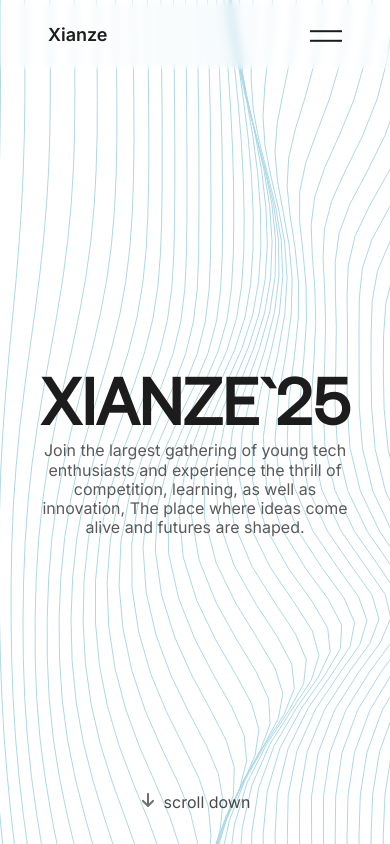
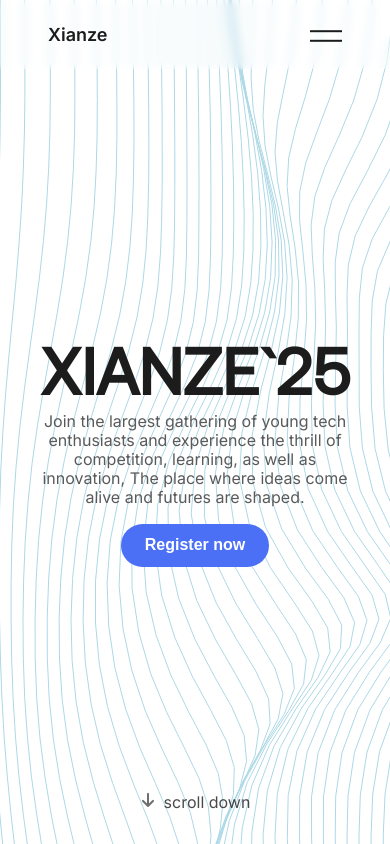
Before and after one commit to Mugunth140/xianze, a Next.js app: page / in a window 390 px wide. Built offline with nearby package versions, Linux system fonts and the light colour scheme.

Commit message:
patch 0.14

```diff
--- a/src/app/layout.jsx
+++ b/src/app/layout.jsx
@@ -3,7 +3,7 @@ import Navbar from "@/components/Navbar";
 import "./globals.scss";
 
 export const metadata = {
-  title: "Create Next App",
+  title: "Xianze | Home",
   description: "Generated by create next app",
 };
 
--- a/src/app/page.jsx
+++ b/src/app/page.jsx
@@ -41,6 +41,7 @@ export default function Home() {
         <div className="heroSubtitle">
           <p>Join the largest gathering of young tech enthusiasts and experience the thrill of competition, learning, as well as innovation, The place where ideas come alive and futures are shaped.</p>
         </div>
+        <button className="heroBtn">Register now</button>
 
         <div className="heroScroller">
           <FaArrowDown />
--- a/src/sass/components/navbar.scss
+++ b/src/sass/components/navbar.scss
@@ -152,10 +152,10 @@ nav {
           flex-direction: column;
           justify-content: center;
           gap: 1.5rem;
-          padding: 1rem 4rem;
+          padding: 2rem 4rem;
           color:var(--secondary);
           background-color: var(--primary);
-          width: calc(100vw - 2rem);
+          width: calc(100vw - 1.5rem);
           height: 45vh;
           border-radius: 25px;
           transition: all 0.3s ease-in-out;
--- a/src/sass/pages/index.scss
+++ b/src/sass/pages/index.scss
@@ -1,6 +1,5 @@
 .heroBg{
     z-index: -99;
-
 }
 
 .heroContainer {
@@ -27,6 +26,10 @@
         line-height: 1.2;
         color: var(--base);
         width: clamp(20rem, 100%, 40rem);
+    }
+
+    .heroBtn {
+        display: flex;
     }
 
     .heroScroller {
@@ -70,5 +73,19 @@
         padding: 0 2rem;
 
     }
+
+    .heroBtn {
+        display: block;
+        margin: 0 auto;
+        font-size: 1rem;
+        font-weight: 600;
+        padding: 0.8rem 1.5rem;
+        border-radius: 25px;
+        background-color: var(--accent);
+        color: var(--secondary);
+        outline: none;
+        border: none;
+        margin-top: 1rem;
+    }
    }
 }
```
